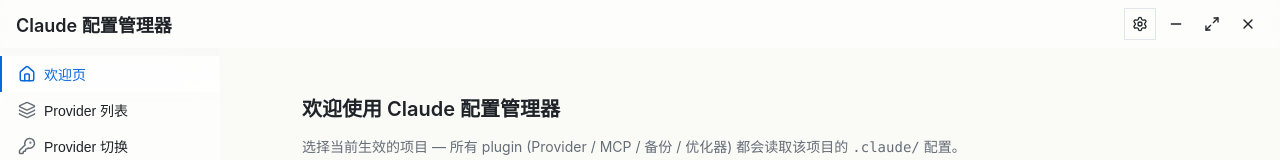
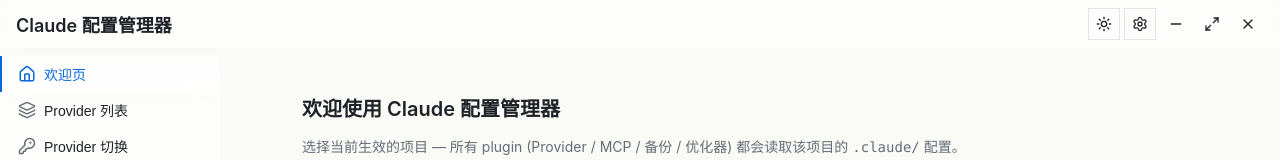
Before and after one commit to coderstory/claudeManager, a React (Vite) app: page / in a window 1280 px wide. Shown: the top 160 px of the page. Built offline with nearby package versions, Linux system fonts and the light colour scheme.

Commit message:
feat(v3.0): add theme toggle button in AppHeader

```diff
--- a/src/components/AppHeader.tsx
+++ b/src/components/AppHeader.tsx
@@ -21,10 +21,11 @@
  *   — they don't render in the webview at all.
  */
 import type { ReactElement } from 'react';
-import { ArrowLeft, Settings } from 'lucide-react';
+import { ArrowLeft, Settings, Sun, Sparkles, type LucideIcon } from 'lucide-react';
 import type { ViewId } from '../hooks/useViewState';
 import { HOME_VIEW } from '../hooks/useViewState';
 import { WindowControls } from './WindowControls';
+import { useTheme } from '../design-system/ThemeProvider';
 
 /**
  * dragRegionStyle — CSS that opts a node into "drag the OS window".
@@ -62,6 +63,13 @@
   pageTitle,
 }: AppHeaderProps): ReactElement {
   const isHome = currentView === HOME_VIEW;
+
+  // v3.0 主题切换 — 循环到下一个主题
+  const { theme, themes, setTheme } = useTheme();
+  const themeIconMap: Record<string, LucideIcon> = { sun: Sun, sparkles: Sparkles };
+  const ThemeIcon = themeIconMap[theme.icon] ?? Sun;
+  const nextTheme = themes[(themes.findIndex((t) => t.id === theme.id) + 1) % themes.length];
+  const themeToggleDisabled = themes.length <= 1;
 
   return (
     <header
@@ -186,6 +194,32 @@
       >
         <button
           type="button"
+          data-testid="app-header-theme-toggle"
+          data-app-control-hover="true"
+          aria-label="切换主题"
+          title={`切换到 ${nextTheme.name} 主题`}
+          disabled={themeToggleDisabled}
+          onClick={() => setTheme(nextTheme.id)}
+          style={{
+            ...noDragStyle,
+            width: 32,
+            height: 32,
+            borderRadius: 'var(--radius-button)',
+            border: '1px solid var(--border)',
+            background: 'transparent',
+            cursor: themeToggleDisabled ? 'not-allowed' : 'pointer',
+            display: 'inline-flex',
+            alignItems: 'center',
+            justifyContent: 'center',
+            color: 'var(--text-primary)',
+            transition: 'background-color 120ms ease',
+            opacity: themeToggleDisabled ? 0.4 : 1,
+          }}
+        >
+          <ThemeIcon size={16} style={{ color: 'var(--text-primary)' }} />
+        </button>
+        <button
+          type="button"
           data-testid="app-header-settings"
           data-app-control-hover="true"
           aria-label="设置"
```
Also changed, not shown: 1 other file (tests, documents, lock files or other folders).
